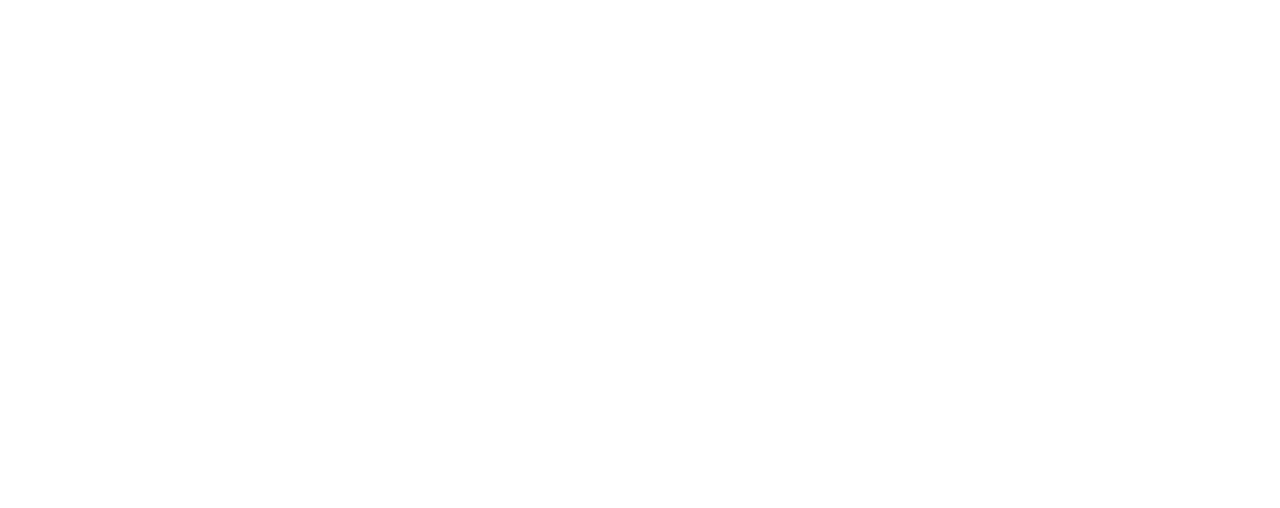
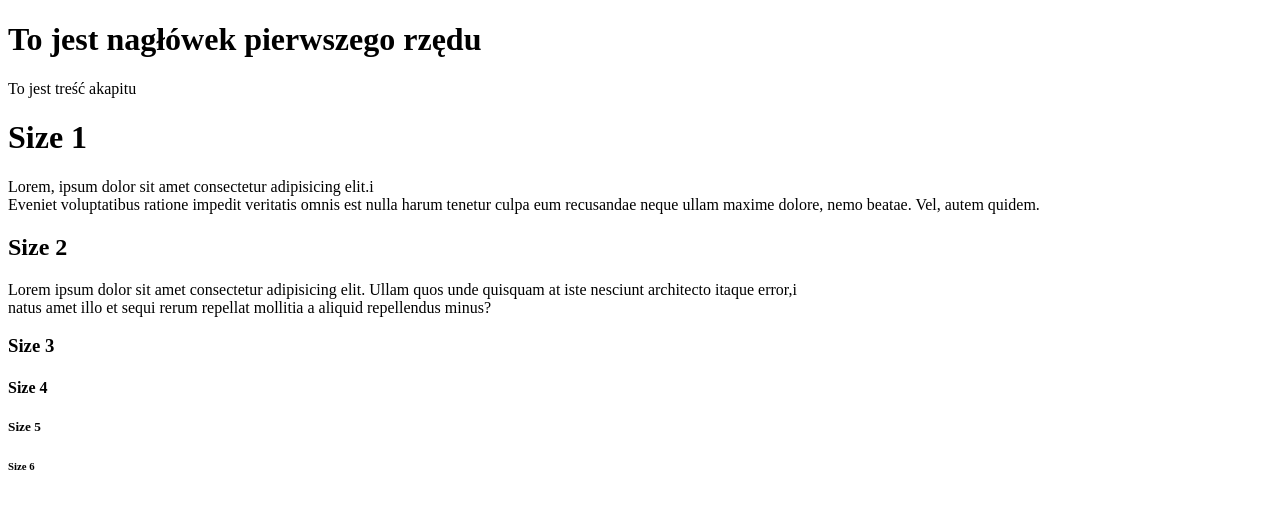
Before and after one commit to DanyloTabakov/Praktyki, a plain HTML site: page htmlLearning/index.html in a window 1280 px wide. Drawn offline with Linux system fonts and the light colour scheme.

Commit message:
Have done some html materials

```diff
--- a/htmlLearning/index.html
+++ b/htmlLearning/index.html
@@ -1,11 +1,52 @@
 <!DOCTYPE html>
-<html lang="en">
+<html lang="pl-PL">
 <head>
     <meta charset="UTF-8">
     <meta name="viewport" content="width=device-width, initial-scale=1.0">
-    <title>Document</title>
+    <title>Praktyki</title>
 </head>
 <body>
+    <header class="header">
+        <h1>
+            To jest nagłówek pierwszego rzędu
+        </h1>
+    </header>
 
+    <div>
+        <p>To jest treść akapitu</p>
+    </div>
+
+    <div>
+        <h1>Size 1</h1>
+        <p>Lorem, ipsum dolor sit amet consectetur adipisicing elit.i<br>
+            Eveniet voluptatibus ratione impedit veritatis omnis est nulla harum
+            tenetur culpa eum recusandae neque ullam maxime dolore,
+            nemo beatae. Vel, autem quidem.
+        </p>
+    </div>
+
+    <div>
+        <h2>Size 2</h2>
+        <p>Lorem ipsum dolor sit amet consectetur adipisicing elit.
+            Ullam quos unde quisquam at iste nesciunt architecto itaque error,i<br>
+            natus amet illo et sequi rerum repellat mollitia a aliquid repellendus minus?
+        </p>
+    </div>
+
+    <div>
+        <h3>Size 3</h3>
+    </div>
+
+    <div>
+        <h4>Size 4</h4>
+    </div>
+
+    <div>
+        <h5>Size 5</h5>
+    </div>
+
+    <div>
+        <h6>Size 6</h6>
+    </div>
 </body>
 </html>
```
